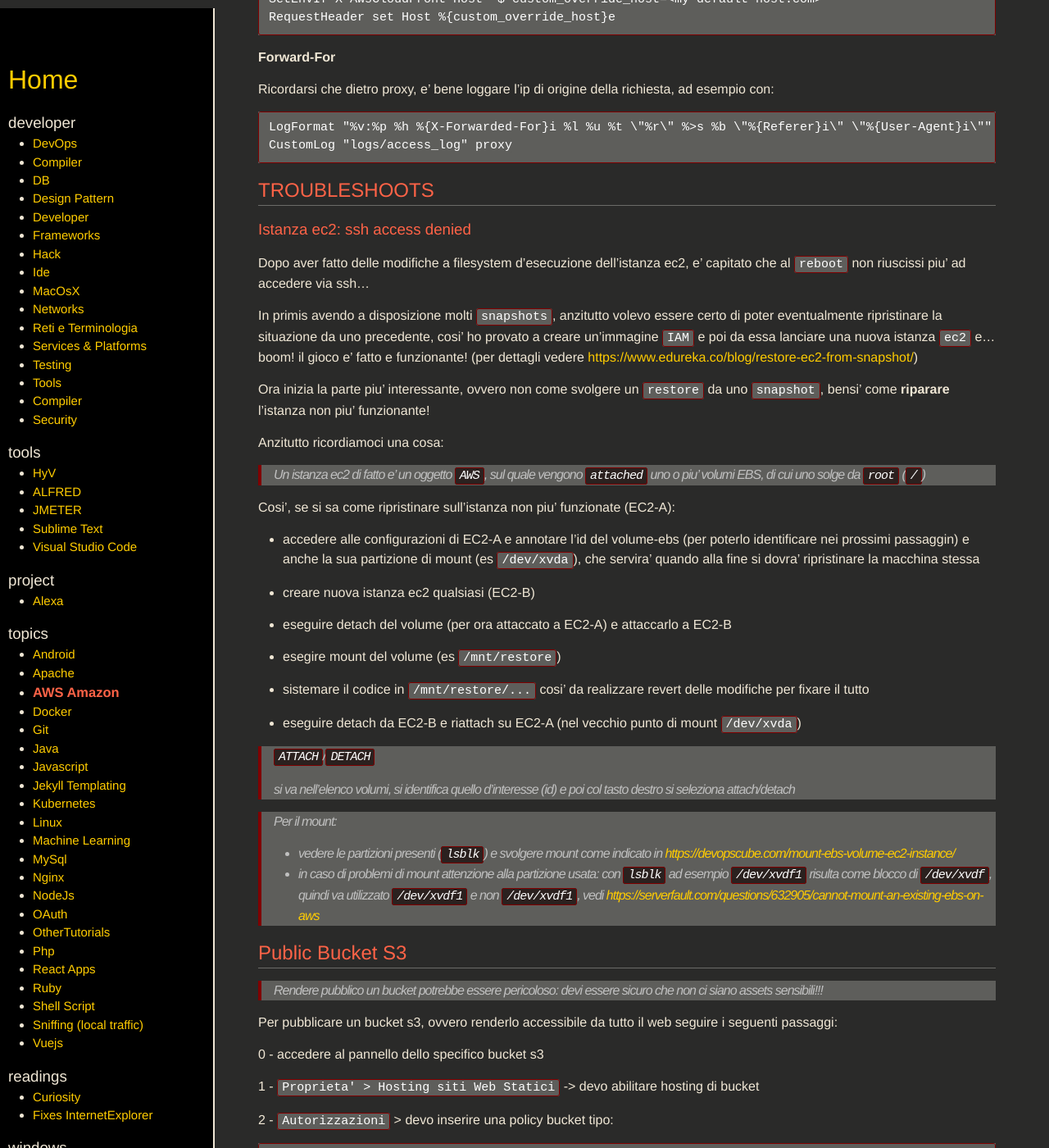
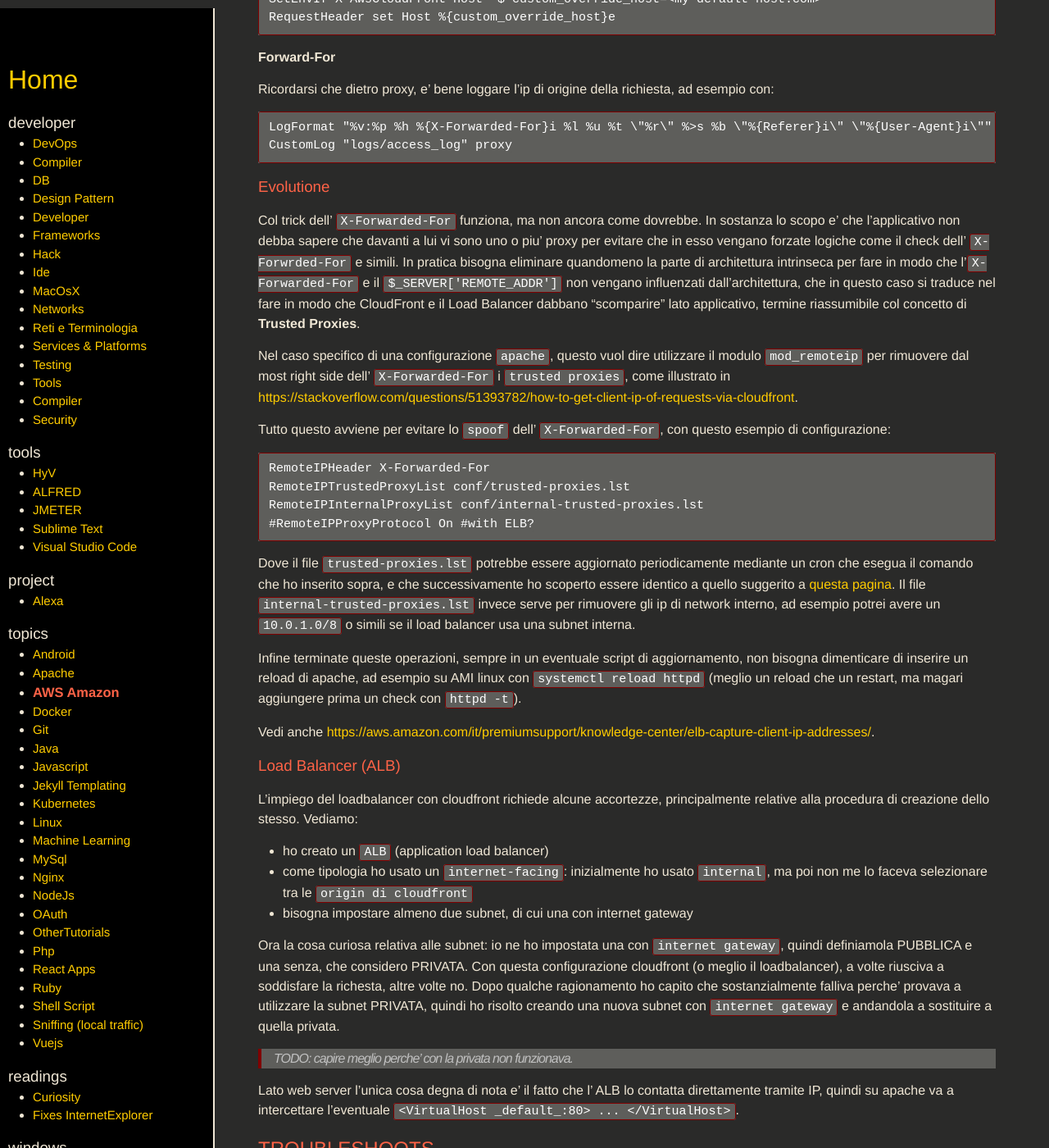
Before and after one commit to SimoSca/own-memo, a Jekyll site: the page built from _pages/topics/aws.md, in a window 1280 px wide and 1400 px high, scrolled down 1894 px. Shown: the whole window at 82% size. Built offline with Jekyll 4.4.1, drawn with Linux system fonts in a browser that asks for light colours; nearby versions of some CDN libraries.

`````diff
--- a/_pages/topics/aws.md
+++ b/_pages/topics/aws.md
@@ -114,6 +114,56 @@
 CustomLog "logs/access_log" proxy
 ````
 
+### Evolutione
+
+Col trick dell' `X-Forwarded-For` funziona, ma non ancora come dovrebbe.
+In sostanza lo scopo e' che l'applicativo non debba sapere che davanti a lui vi sono uno o piu' proxy
+per evitare che in esso vengano forzate logiche come il check dell' `X-Forwrded-For` e simili.
+In pratica bisogna eliminare quandomeno la parte di architettura intrinseca per fare in modo che l'`X-Forwarded-For` e il `$_SERVER['REMOTE_ADDR']`
+non vengano influenzati dall'architettura, che in questo caso si traduce nel fare in modo che CloudFront e il Load Balancer dabbano "scomparire" lato applicativo,
+termine riassumibile col concetto di **Trusted Proxies**.
+
+Nel caso specifico di una configurazione `apache`, questo vuol dire utilizzare il modulo `mod_remoteip` per rimuovere dal most right side dell' `X-Forwarded-For`
+i `trusted proxies`, come illustrato in [https://stackoverflow.com/questions/51393782/how-to-get-client-ip-of-requests-via-cloudfront](https://stackoverflow.com/questions/51393782/how-to-get-client-ip-of-requests-via-cloudfront).
+
+Tutto questo avviene per evitare lo `spoof` dell' `X-Forwarded-For`, con questo esempio di configurazione:
+
+````
+RemoteIPHeader X-Forwarded-For
+RemoteIPTrustedProxyList conf/trusted-proxies.lst
+RemoteIPInternalProxyList conf/internal-trusted-proxies.lst
+#RemoteIPProxyProtocol On #with ELB?
+````
+
+Dove il file `trusted-proxies.lst` potrebbe essere aggiornato periodicamente mediante un cron che esegua il comando che ho inserito sopra,
+e che successivamente ho scoperto essere identico a quello suggerito a [questa pagina](https://docs.aws.amazon.com/general/latest/gr/aws-ip-ranges.html).
+Il file `internal-trusted-proxies.lst` invece serve per rimuovere gli ip di network interno, ad esempio potrei avere un `10.0.1.0/8` o simili se il load balancer usa una subnet interna.
+
+Infine terminate queste operazioni, sempre in un eventuale script di aggiornamento, non bisogna dimenticare di inserire un reload di apache,
+ad esempio su AMI linux con `systemctl reload httpd` (meglio un reload che un restart, ma magari aggiungere prima un check con `httpd -t`).
+
+Vedi anche [https://aws.amazon.com/it/premiumsupport/knowledge-center/elb-capture-client-ip-addresses/](https://aws.amazon.com/it/premiumsupport/knowledge-center/elb-capture-client-ip-addresses/).
+
+### Load Balancer (ALB)
+
+L'impiego del loadbalancer con cloudfront richiede alcune accortezze, principalmente relative alla procedura di creazione dello stesso.
+Vediamo:
+
+- ho creato un `ALB` (application load balancer)
+- come tipologia ho usato un `internet-facing`: inizialmente ho usato `internal`, ma poi non me lo faceva selezionare tra le `origin di cloudfront`
+- bisogna impostare almeno due subnet, di cui una con internet gateway
+
+Ora la cosa curiosa relativa alle subnet: io ne ho impostata una con `internet gateway`, quindi definiamola PUBBLICA e una senza, che considero PRIVATA.
+Con questa configurazione cloudfront (o meglio il loadbalancer), a volte riusciva a soddisfare la richesta, altre volte no.
+Dopo qualche ragionamento ho capito che sostanzialmente falliva perche' provava a utilizzare la subnet PRIVATA,
+quindi ho risolto creando una nuova subnet con `internet gateway` e andandola a sostituire a quella privata.
+
+> TODO: capire meglio perche' con la privata non funzionava.
+
+Lato web server l'unica cosa degna di nota e' il fatto che l' ALB lo contatta direttamente tramite IP,
+quindi su apache va a intercettare l'eventuale `<VirtualHost _default_:80> ... </VirtualHost>`.
+
+
 
 TROUBLESHOOTS
 --------------
`````
